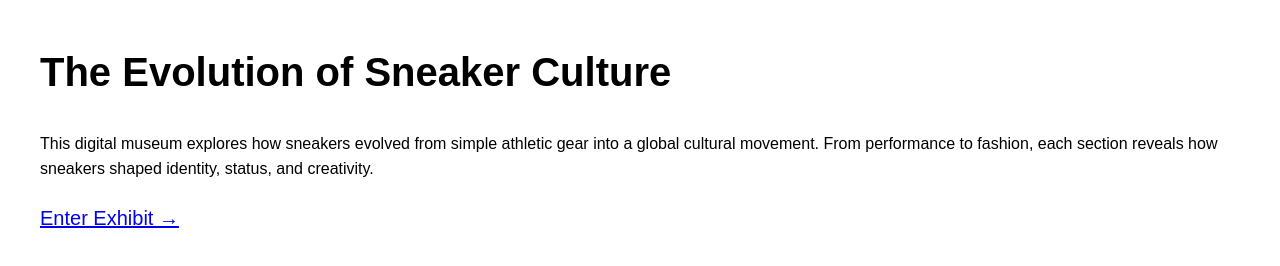
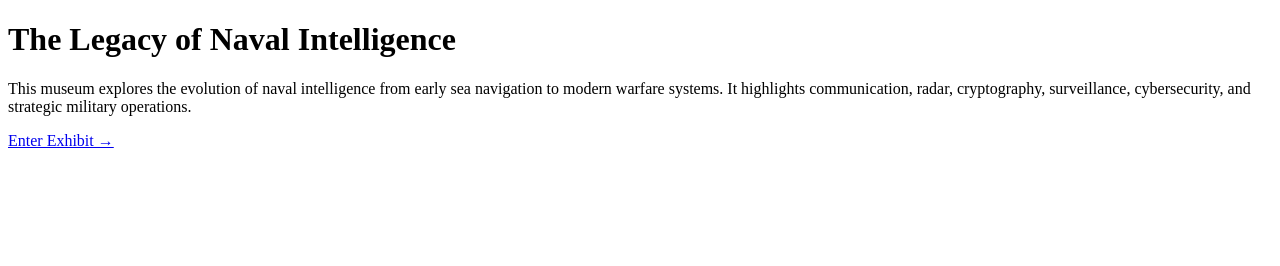
Before and after one commit to davidahulk1/it114-github-assignment, a plain HTML site: page index.html in a window 1280 px wide. Drawn offline with Linux system fonts and the light colour scheme.

Commit message:
Update homepage to naval intelligence

```diff
--- a/index.html
+++ b/index.html
@@ -1,34 +1,21 @@
 <!DOCTYPE html>
-<html>
+<html lang="en">
 <head>
-  <title>Sneaker Culture Museum</title>
-  <style>
-    body {
-      font-family: Arial, sans-serif;
-      margin: 40px;
-      line-height: 1.6;
-    }
-    h1 {
-      font-size: 40px;
-    }
-    a {
-      display: block;
-      margin-top: 20px;
-      font-size: 20px;
-    }
-  </style>
+    <meta charset="UTF-8">
+    <meta name="viewport" content="width=device-width, initial-scale=1.0">
+    <title>The Legacy of Naval Intelligence</title>
 </head>
-
 <body>
 
-<h1>The Evolution of Sneaker Culture</h1>
+    <h1>The Legacy of Naval Intelligence</h1>
 
-<p>
-This digital museum explores how sneakers evolved from simple athletic gear into a global cultural movement.
-From performance to fashion, each section reveals how sneakers shaped identity, status, and creativity.
-</p>
+    <p>
+        This museum explores the evolution of naval intelligence from early sea navigation
+        to modern warfare systems. It highlights communication, radar, cryptography,
+        surveillance, cybersecurity, and strategic military operations.
+    </p>
 
-<a href="exhibit1.html">Enter Exhibit →</a>
+    <a href="exhibit1.html">Enter Exhibit →</a>
 
 </body>
 </html>
```
